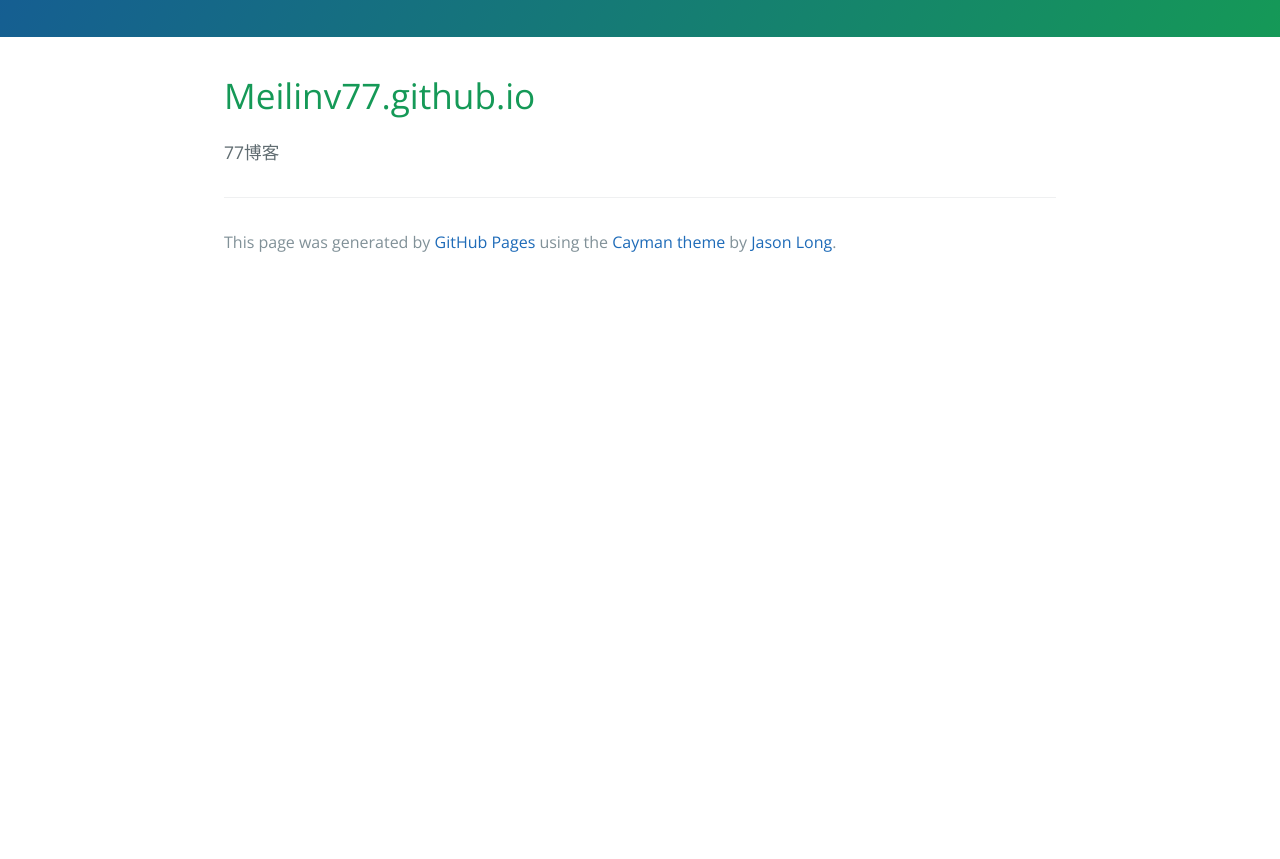
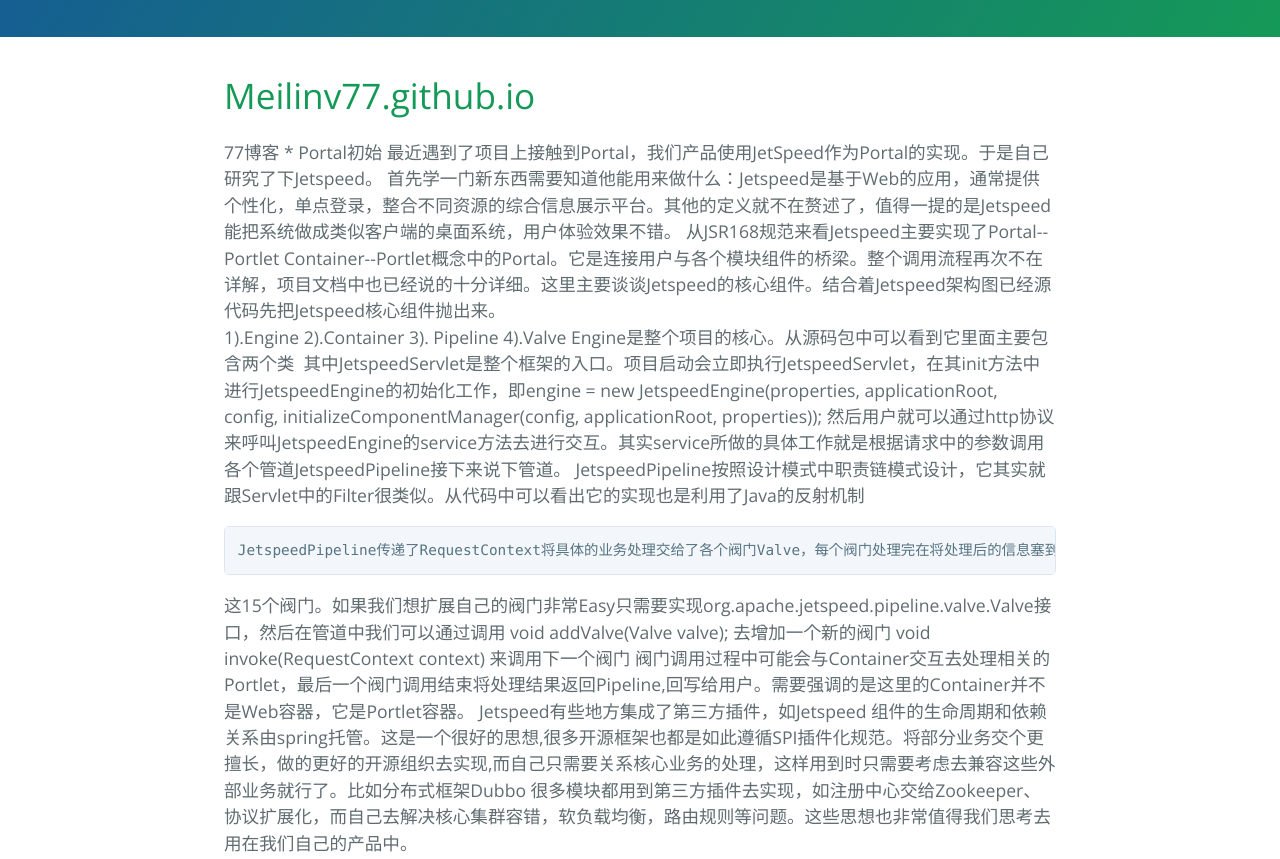
Before and after one commit to Meilinv77/Meilinv77.github.io, a plain HTML site: page index.html in a window 1280 px wide. Shown: the part 280-1139 px from the top of the page. Before the commit the page ends 800 px from the top, so only its background shows below. Drawn offline with nearby package versions, Linux system fonts and the light colour scheme.

Commit message:
Replace master branch with page content via GitHub

```diff
--- a/index.html
+++ b/index.html
@@ -19,7 +19,29 @@
       <h1>
 <a id="meilinv77githubio" class="anchor" href="#meilinv77githubio" aria-hidden="true"><span aria-hidden="true" class="octicon octicon-link"></span></a>Meilinv77.github.io</h1>
 
-<p>77博客</p>
+<p>77博客
+                                                   * Portal初始
+    最近遇到了项目上接触到Portal，我们产品使用JetSpeed作为Portal的实现。于是自己研究了下Jetspeed。
+    首先学一门新东西需要知道他能用来做什么：Jetspeed是基于Web的应用，通常提供个性化，单点登录，整合不同资源的综合信息展示平台。其他的定义就不在赘述了，值得一提的是Jetspeed能把系统做成类似客户端的桌面系统，用户体验效果不错。
+    从JSR168规范来看Jetspeed主要实现了Portal--Portlet Container--Portlet概念中的Portal。它是连接用户与各个模块组件的桥梁。整个调用流程再次不在详解，项目文档中也已经说的十分详细。这里主要谈谈Jetspeed的核心组件。结合着Jetspeed架构图已经源代码先把Jetspeed核心组件抛出来。<br>
+    1).Engine
+    2).Container
+    3). Pipeline
+    4).Valve
+    Engine是整个项目的核心。从源码包中可以看到它里面主要包含两个类
+        <img alt="">
+其中JetspeedServlet是整个框架的入口。项目启动会立即执行JetspeedServlet，在其init方法中进行JetspeedEngine的初始化工作，即engine = new JetspeedEngine(properties, applicationRoot, config, initializeComponentManager(config, applicationRoot, properties));
+然后用户就可以通过http协议来呼叫JetspeedEngine的service方法去进行交互。其实service所做的具体工作就是根据请求中的参数调用各个管道JetspeedPipeline接下来说下管道。
+    JetspeedPipeline按照设计模式中职责链模式设计，它其实就跟Servlet中的Filter很类似。从代码中可以看出它的实现也是利用了Java的反射机制</p>
+
+<pre><code>JetspeedPipeline传递了RequestContext将具体的业务处理交给了各个阀门Valve，每个阀门处理完在将处理后的信息塞到RequestContext参数中如果有下一个阀门等待处理再去调用下一个。JetspeedPipeline中内置了
+</code></pre>
+
+<p>这15个阀门。如果我们想扩展自己的阀门非常Easy只需要实现org.apache.jetspeed.pipeline.valve.Valve接口，然后在管道中我们可以通过调用
+    void addValve(Valve valve); 去增加一个新的阀门
+    void invoke(RequestContext context) 来调用下一个阀门
+阀门调用过程中可能会与Container交互去处理相关的Portlet，最后一个阀门调用结束将处理结果返回Pipeline,回写给用户。需要强调的是这里的Container并不是Web容器，它是Portlet容器。
+    Jetspeed有些地方集成了第三方插件，如Jetspeed 组件的生命周期和依赖关系由spring托管。这是一个很好的思想,很多开源框架也都是如此遵循SPI插件化规范。将部分业务交个更擅长，做的更好的开源组织去实现,而自己只需要关系核心业务的处理，这样用到时只需要考虑去兼容这些外部业务就行了。比如分布式框架Dubbo 很多模块都用到第三方插件去实现，如注册中心交给Zookeeper、协议扩展化，而自己去解决核心集群容错，软负载均衡，路由规则等问题。这些思想也非常值得我们思考去用在我们自己的产品中。</p>
 
       <footer class="site-footer">
 
```
Also changed, not shown: params.json (+1 -1 lines).
